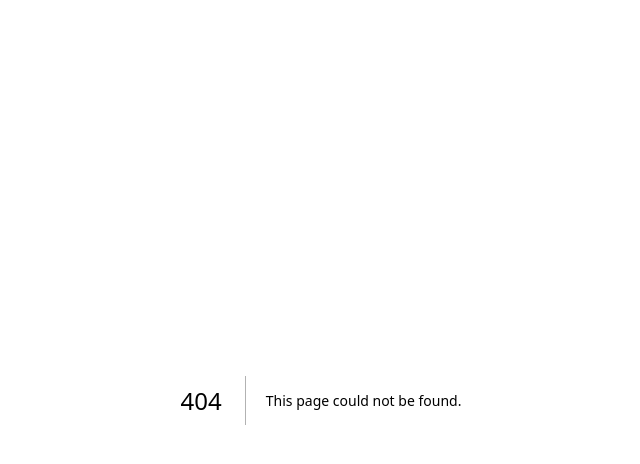
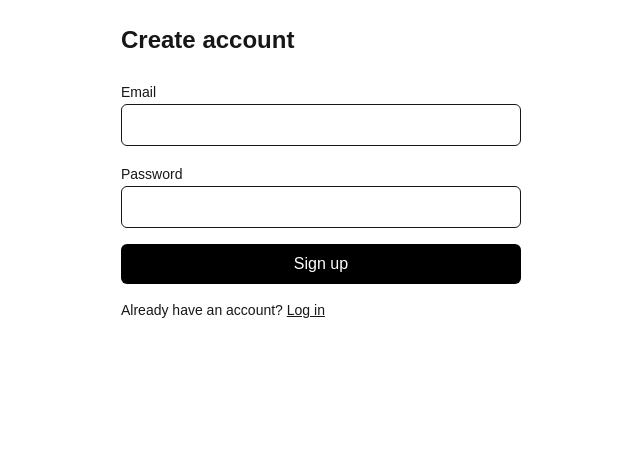
Before and after one commit to Glorycornel/secure-vault, a Next.js app: page /signup in a window 1280 px wide. Before the commit this address had no page. Shown: the top 464 px of the page, without its empty margins (319-959 px from the left). Built offline with nearby package versions, Linux system fonts and the light colour scheme; no server answers.

Commit message:
feat: add web crypto helpers (pbkdf2 key derivation + aes-gcm)

```diff
--- /dev/null
+++ b/src/app/(auth)/login/page.tsx
@@ -0,0 +1,83 @@
+"use client";
+
+import { useState } from "react";
+import { useRouter } from "next/navigation";
+import { supabase } from "@/lib/supabaseClient";
+
+export default function LoginPage() {
+  const router = useRouter();
+  const [email, setEmail] = useState("");
+  const [password, setPassword] = useState("");
+  const [loading, setLoading] = useState(false);
+  const [error, setError] = useState<string | null>(null);
+
+  async function onSubmit(e: React.FormEvent) {
+    e.preventDefault();
+    setLoading(true);
+    setError(null);
+
+    const { error } = await supabase.auth.signInWithPassword({ email, password });
+
+    setLoading(false);
+
+    if (error) {
+      setError(error.message);
+      return;
+    }
+
+    router.push("/vault");
+  }
+
+  return (
+    <main className="mx-auto max-w-md p-6">
+      <h1 className="text-2xl font-semibold">Log in</h1>
+
+      <form onSubmit={onSubmit} className="mt-6 space-y-4">
+        <div className="space-y-2">
+          <label className="text-sm">Email</label>
+          <input
+            className="w-full rounded-md border px-3 py-2"
+            type="email"
+            value={email}
+            onChange={(e) => setEmail(e.target.value)}
+            autoComplete="email"
+            required
+          />
+        </div>
+
+        <div className="space-y-2">
+          <label className="text-sm">Password</label>
+          <input
+            className="w-full rounded-md border px-3 py-2"
+            type="password"
+            value={password}
+            onChange={(e) => setPassword(e.target.value)}
+            autoComplete="current-password"
+            required
+          />
+        </div>
+
+        {error ? (
+          <p className="text-sm text-red-600" role="alert">
+            {error}
+          </p>
+        ) : null}
+
+        <button
+          className="w-full rounded-md bg-black px-4 py-2 text-white disabled:opacity-60"
+          type="submit"
+          disabled={loading}
+        >
+          {loading ? "Logging in..." : "Log in"}
+        </button>
+      </form>
+
+      <p className="mt-4 text-sm">
+        New here?{" "}
+        <a className="underline" href="/signup">
+          Create an account
+        </a>
+      </p>
+    </main>
+  );
+}
--- /dev/null
+++ b/src/app/(auth)/signup/page.tsx
@@ -0,0 +1,84 @@
+"use client";
+
+import { useState } from "react";
+import { useRouter } from "next/navigation";
+import { supabase } from "@/lib/supabaseClient";
+
+export default function SignupPage() {
+  const router = useRouter();
+  const [email, setEmail] = useState("");
+  const [password, setPassword] = useState("");
+  const [loading, setLoading] = useState(false);
+  const [error, setError] = useState<string | null>(null);
+
+  async function onSubmit(e: React.FormEvent) {
+    e.preventDefault();
+    setLoading(true);
+    setError(null);
+
+    const { error } = await supabase.auth.signUp({ email, password });
+
+    setLoading(false);
+
+    if (error) {
+      setError(error.message);
+      return;
+    }
+
+    router.push("/vault");
+  }
+
+  return (
+    <main className="mx-auto max-w-md p-6">
+      <h1 className="text-2xl font-semibold">Create account</h1>
+
+      <form onSubmit={onSubmit} className="mt-6 space-y-4">
+        <div className="space-y-2">
+          <label className="text-sm">Email</label>
+          <input
+            className="w-full rounded-md border px-3 py-2"
+            type="email"
+            value={email}
+            onChange={(e) => setEmail(e.target.value)}
+            autoComplete="email"
+            required
+          />
+        </div>
+
+        <div className="space-y-2">
+          <label className="text-sm">Password</label>
+          <input
+            className="w-full rounded-md border px-3 py-2"
+            type="password"
+            value={password}
+            onChange={(e) => setPassword(e.target.value)}
+            autoComplete="new-password"
+            required
+            minLength={8}
+          />
+        </div>
+
+        {error ? (
+          <p className="text-sm text-red-600" role="alert">
+            {error}
+          </p>
+        ) : null}
+
+        <button
+          className="w-full rounded-md bg-black px-4 py-2 text-white disabled:opacity-60"
+          type="submit"
+          disabled={loading}
+        >
+          {loading ? "Creating..." : "Sign up"}
+        </button>
+      </form>
+
+      <p className="mt-4 text-sm">
+        Already have an account?{" "}
+        <a className="underline" href="/login">
+          Log in
+        </a>
+      </p>
+    </main>
+  );
+}
--- /dev/null
+++ b/src/app/(vault)/vault/page.tsx
@@ -0,0 +1,55 @@
+"use client";
+
+import { useEffect, useState } from "react";
+import { useRouter } from "next/navigation";
+import { supabase } from "@/lib/supabaseClient";
+
+export default function VaultPage() {
+  const router = useRouter();
+  const [checking, setChecking] = useState(true);
+  const [email, setEmail] = useState<string | null>(null);
+
+  useEffect(() => {
+    async function run() {
+      const { data } = await supabase.auth.getUser();
+      if (!data.user) {
+        router.replace("/login");
+        return;
+      }
+      setEmail(data.user.email ?? null);
+      setChecking(false);
+    }
+    run();
+  }, [router]);
+
+  async function logout() {
+    await supabase.auth.signOut();
+    router.replace("/login");
+  }
+
+  if (checking) {
+    return <main className="p-6">Checking session...</main>;
+  }
+
+  return (
+    <main className="mx-auto max-w-3xl p-6">
+      <div className="flex items-center justify-between">
+        <h1 className="text-2xl font-semibold">Vault</h1>
+        <button className="rounded-md border px-3 py-2 text-sm" onClick={logout}>
+          Logout
+        </button>
+      </div>
+
+      <p className="mt-4 text-sm text-gray-600">
+        Logged in as: <span className="font-medium">{email}</span>
+      </p>
+
+      <div className="mt-8 rounded-lg border p-4">
+        <p className="text-sm">✅ Day 1 complete: Auth + protected route works.</p>
+        <p className="mt-2 text-sm text-gray-600">
+          Day 2: client-side encryption + encrypted notes CRUD.
+        </p>
+      </div>
+    </main>
+  );
+}
--- /dev/null
+++ b/src/lib/crypto/aesGcm.ts
@@ -0,0 +1,32 @@
+import { base64ToBytes, bytesToBase64, utf8ToBytes, bytesToUtf8 } from "./encoding";
+import type { EncryptedPayload } from "@/lib/db/indexedDb";
+
+export async function encryptJson(key: CryptoKey, data: unknown): Promise<EncryptedPayload> {
+  const iv = crypto.getRandomValues(new Uint8Array(12)); // 96-bit IV recommended for GCM
+  const plaintext = utf8ToBytes(JSON.stringify(data));
+
+  const ciphertextBuf = await crypto.subtle.encrypt(
+    { name: "AES-GCM", iv },
+    key,
+    plaintext
+  );
+
+  return {
+    iv: bytesToBase64(iv),
+    ciphertext: bytesToBase64(new Uint8Array(ciphertextBuf)),
+  };
+}
+
+export async function decryptJson<T>(key: CryptoKey, payload: EncryptedPayload): Promise<T> {
+  const iv = base64ToBytes(payload.iv);
+  const ciphertext = base64ToBytes(payload.ciphertext);
+
+  const plaintextBuf = await crypto.subtle.decrypt(
+    { name: "AES-GCM", iv },
+    key,
+    ciphertext
+  );
+
+  const text = bytesToUtf8(new Uint8Array(plaintextBuf));
+  return JSON.parse(text) as T;
+}
--- /dev/null
+++ b/src/lib/crypto/deriveKey.ts
@@ -0,0 +1,27 @@
+import { utf8ToBytes } from "./encoding";
+
+const PBKDF2_ITERATIONS = 210_000; // modern-ish baseline for web
+const KEY_LENGTH_BITS = 256;
+
+export async function deriveAesKey(masterPassword: string, saltBytes: Uint8Array) {
+  const keyMaterial = await crypto.subtle.importKey(
+    "raw",
+    utf8ToBytes(masterPassword),
+    "PBKDF2",
+    false,
+    ["deriveKey"]
+  );
+
+  return crypto.subtle.deriveKey(
+    {
+      name: "PBKDF2",
+      salt: saltBytes,
+      iterations: PBKDF2_ITERATIONS,
+      hash: "SHA-256",
+    },
+    keyMaterial,
+    { name: "AES-GCM", length: KEY_LENGTH_BITS },
+    false, // not extractable
+    ["encrypt", "decrypt"]
+  );
+}
--- /dev/null
+++ b/src/lib/crypto/encoding.ts
@@ -0,0 +1,20 @@
+export function utf8ToBytes(text: string) {
+    return new TextEncoder().encode(text);
+  }
+
+  export function bytesToUtf8(bytes: Uint8Array) {
+    return new TextDecoder().decode(bytes);
+  }
+
+  export function bytesToBase64(bytes: Uint8Array) {
+    let binary = "";
+    for (const b of bytes) binary += String.fromCharCode(b);
+    return btoa(binary);
+  }
+
+  export function base64ToBytes(base64: string) {
+    const binary = atob(base64);
+    const bytes = new Uint8Array(binary.length);
+    for (let i = 0; i < binary.length; i++) bytes[i] = binary.charCodeAt(i);
+    return bytes;
+  }
--- /dev/null
+++ b/src/lib/db/indexedDb.ts
@@ -0,0 +1,74 @@
+import { openDB, type DBSchema } from "idb";
+
+export type EncryptedPayload = {
+  iv: string; // base64
+  ciphertext: string; // base64
+};
+
+export type EncryptedNoteRecord = {
+  id: string;
+  payload: EncryptedPayload;
+  createdAt: string;
+  updatedAt: string;
+};
+
+interface VaultDb extends DBSchema {
+  meta: {
+    key: string;
+    value: string;
+  };
+  notes: {
+    key: string;
+    value: EncryptedNoteRecord;
+    indexes: { "by-updatedAt": string };
+  };
+}
+
+export const DB_NAME = "secure-vault-db";
+export const DB_VERSION = 1;
+
+export async function getDb() {
+  return openDB<VaultDb>(DB_NAME, DB_VERSION, {
+    upgrade(db) {
+      if (!db.objectStoreNames.contains("meta")) {
+        db.createObjectStore("meta");
+      }
+      if (!db.objectStoreNames.contains("notes")) {
+        const store = db.createObjectStore("notes", { keyPath: "id" });
+        store.createIndex("by-updatedAt", "updatedAt");
+      }
+    },
+  });
+}
+
+// meta helpers
+export async function getMeta(key: string) {
+  const db = await getDb();
+  return db.get("meta", key);
+}
+
+export async function setMeta(key: string, value: string) {
+  const db = await getDb();
+  return db.put("meta", value, key);
+}
+
+// notes helpers
+export async function listEncryptedNotes() {
+  const db = await getDb();
+  return db.getAllFromIndex("notes", "by-updatedAt");
+}
+
+export async function getEncryptedNote(id: string) {
+  const db = await getDb();
+  return db.get("notes", id);
+}
+
+export async function upsertEncryptedNote(note: EncryptedNoteRecord) {
+  const db = await getDb();
+  return db.put("notes", note);
+}
+
+export async function deleteEncryptedNote(id: string) {
+  const db = await getDb();
+  return db.delete("notes", id);
+}
```
